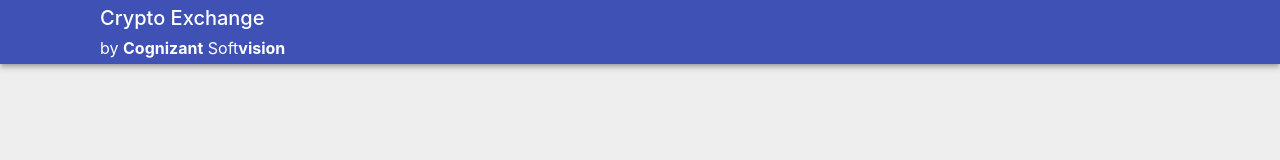
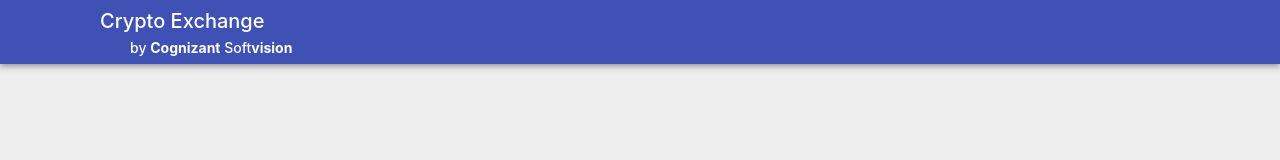
Before and after one commit to andreihojda15/crypto-exchange-client, a React (Create React App) app: page / in a window 1280 px wide. Shown: the top 160 px of the page. Built offline with nearby package versions, Linux system fonts and the light colour scheme.

Commit message:
[FE] login: improved navbar look

```diff
--- a/src/components/Navbar.js
+++ b/src/components/Navbar.js
@@ -3,6 +3,7 @@ import AppBar from '@mui/material/AppBar'
 import Box from '@mui/material/Box'
 import Toolbar from '@mui/material/Toolbar'
 import Typography from '@mui/material/Typography'
+import './navbar.css'
 
 const Navbar = () => {
     return (
@@ -15,7 +16,7 @@ const Navbar = () => {
                     <Typography variant="h6" sx={{ flexGrow: 1 }}>
                         Crypto Exchange
                     </Typography>
-                    <Typography variant='subtitle1'>
+                    <Typography variant='subtitle2' className='undertext'>
                         by <b>Cognizant</b> Soft<b>vision</b>
                     </Typography>
                 </Box>
--- /dev/null
+++ b/src/components/navbar.css
@@ -0,0 +1,4 @@
+.undertext {
+    position: relative;
+    left: 30px;
+}
```
